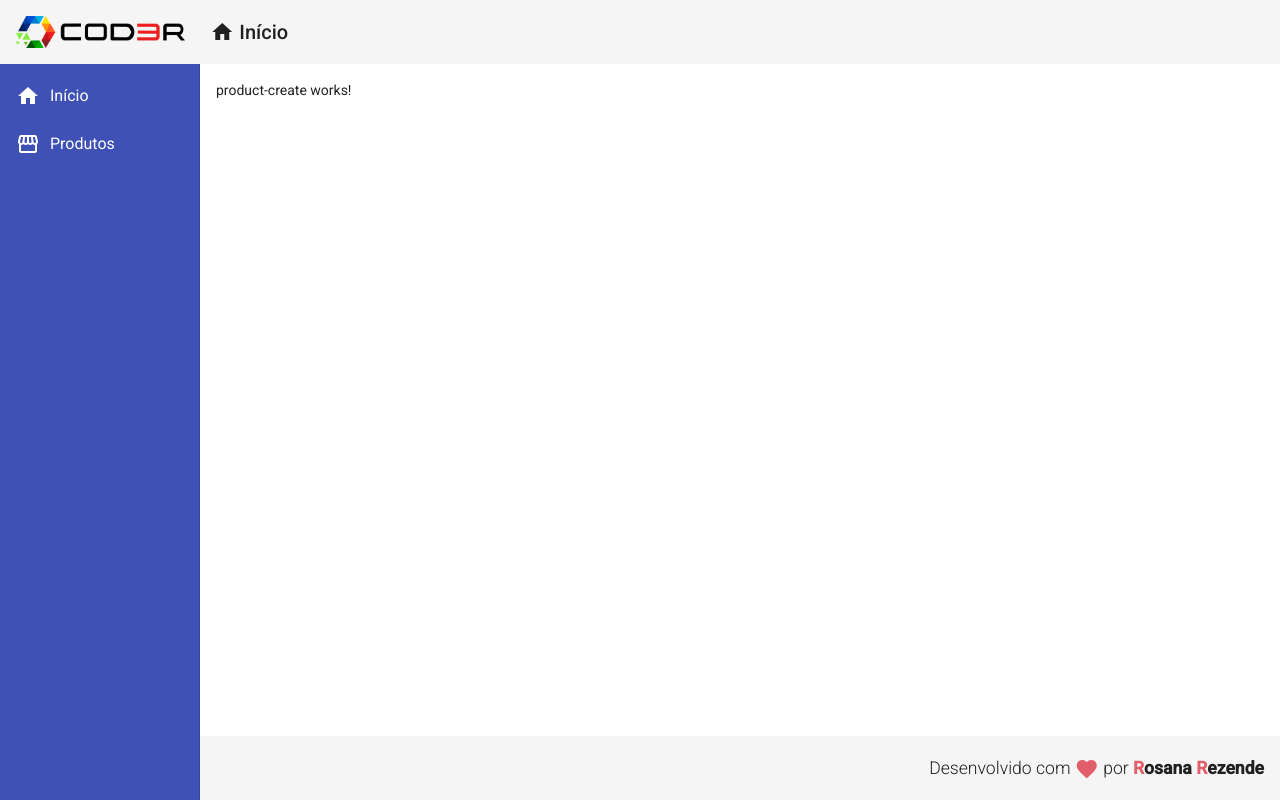
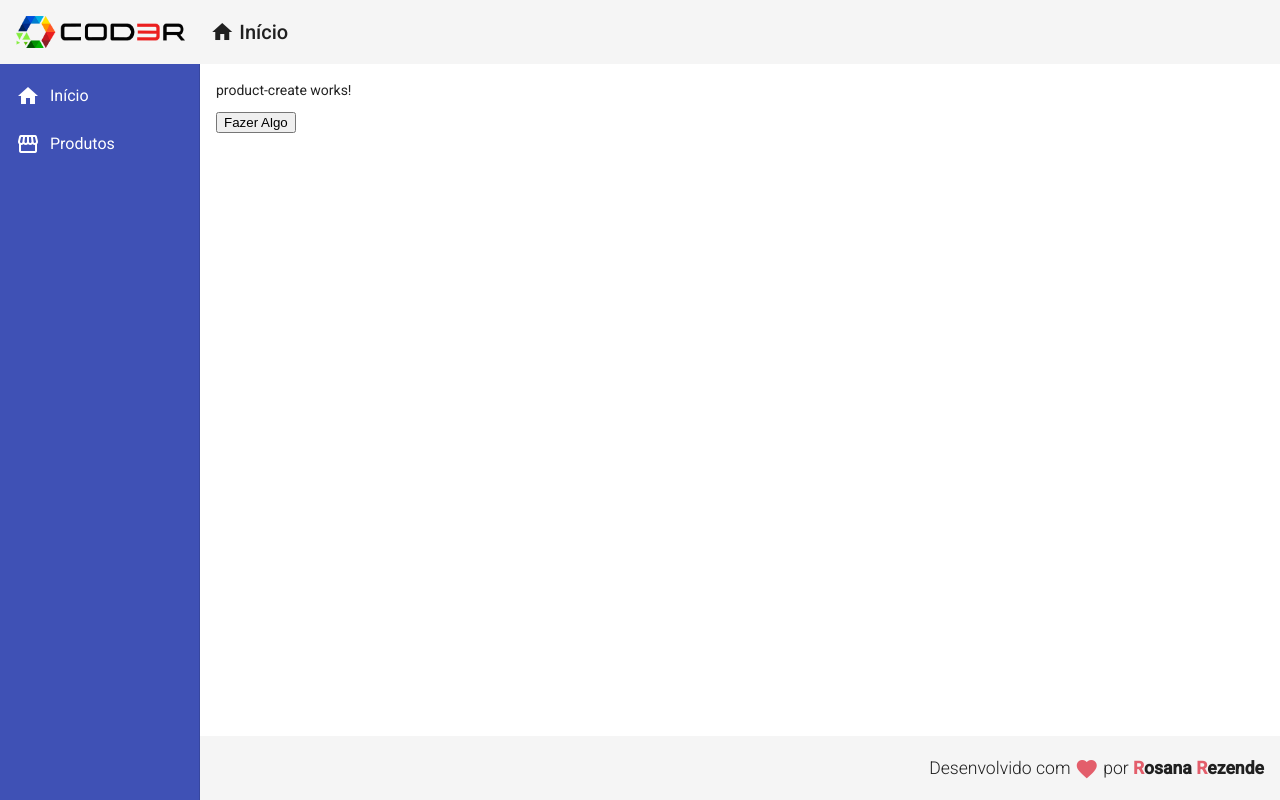
Before and after one commit to rosanarezende/Cod3r_Angular9, an Angular app in the folder frontend/: page /products/create in a window 1280 px wide. Built offline with nearby package versions, Linux system fonts and the light colour scheme.

Commit message:
adiciona exemplo de binding de evento e de atributo

```diff
--- a/frontend/src/app/components/product/product-create/product-create.component.html
+++ b/frontend/src/app/components/product/product-create/product-create.component.html
@@ -1 +1,3 @@
-<p>product-create works!</p>
+<p [id]="propLegal">product-create works!</p>
+
+<button (click)="fazerAlgo()">Fazer Algo</button>
--- a/frontend/src/app/components/product/product-create/product-create.component.ts
+++ b/frontend/src/app/components/product/product-create/product-create.component.ts
@@ -7,9 +7,15 @@ import { Component, OnInit } from '@angular/core';
 })
 export class ProductCreateComponent implements OnInit {
 
+  propLegal = 'qualquer'
+
   constructor() { }
 
   ngOnInit(): void {
   }
 
+  fazerAlgo(): void {
+    console.log('Fazendo algo')
+  }
+
 }
```
